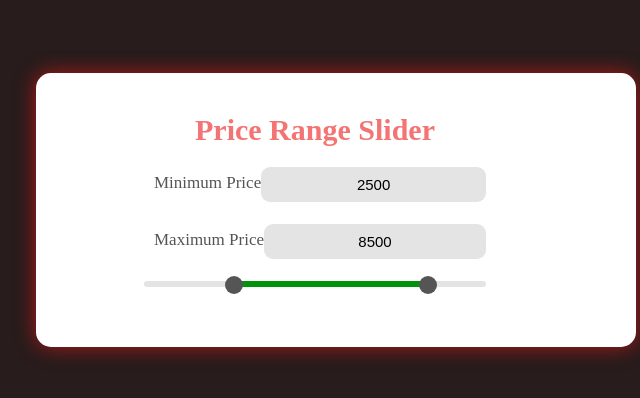
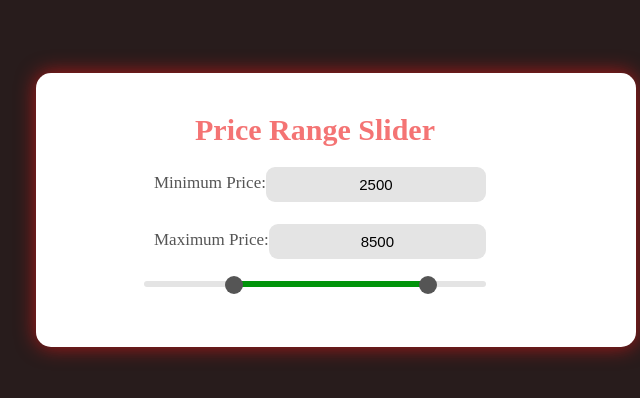
Before and after one commit to londaka/Price-Ranger, a plain HTML site: page index.html in a window 1280 px wide. Shown: the part 190-588 px from the top of the page, 304-944 px from the left. Drawn offline with Linux system fonts and the light colour scheme.

Commit message:
Add index.html

```diff
--- a/index.html
+++ b/index.html
@@ -17,11 +17,11 @@
         <div class="input-container">
             <div class="price-input">
                 <div class="price-field">
-                    <span>Minimum Price</span>
+                    <span>Minimum Price:</span>
                     <input type="number" class="min-input" value="2500">
                 </div>
                 <div class="price-field">
-                    <span>Maximum Price</span>
+                    <span>Maximum Price:</span>
                     <input type="number" class="max-input" value="8500">
                 </div>
             </div>
```
